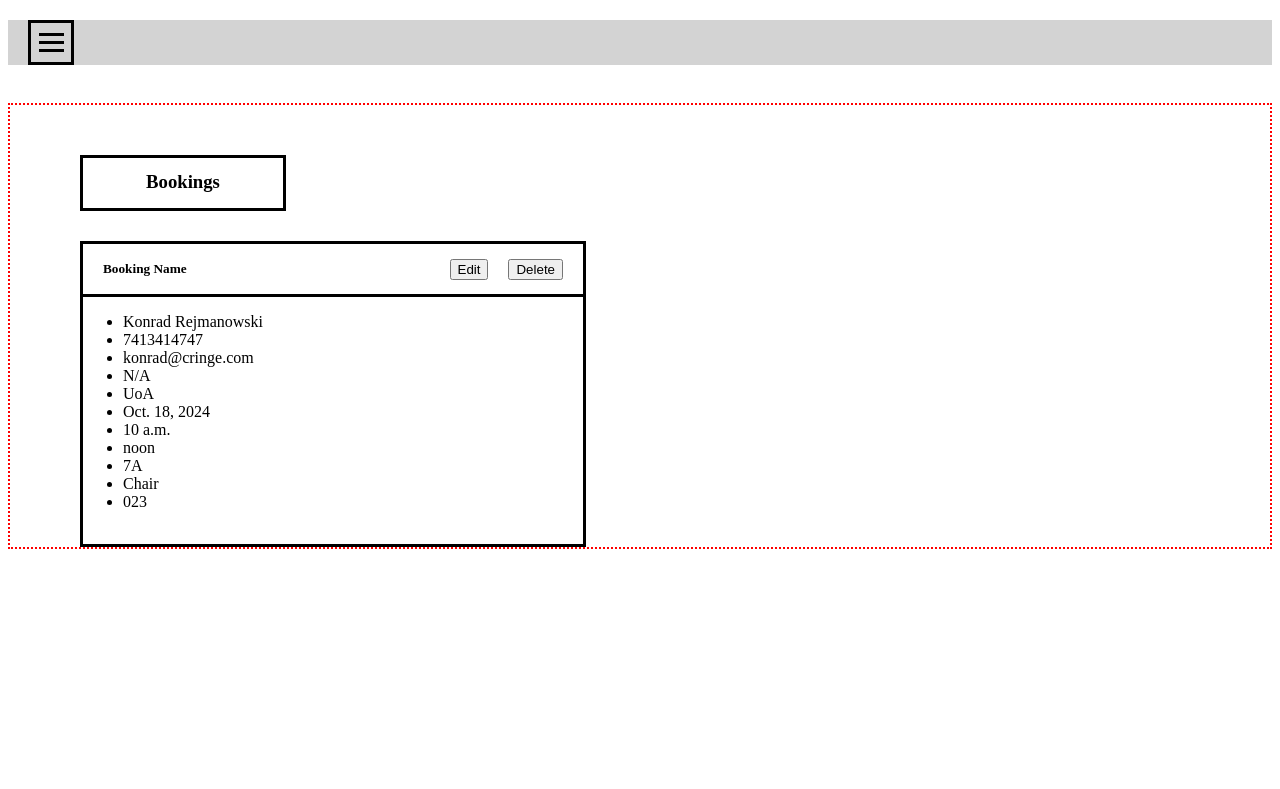
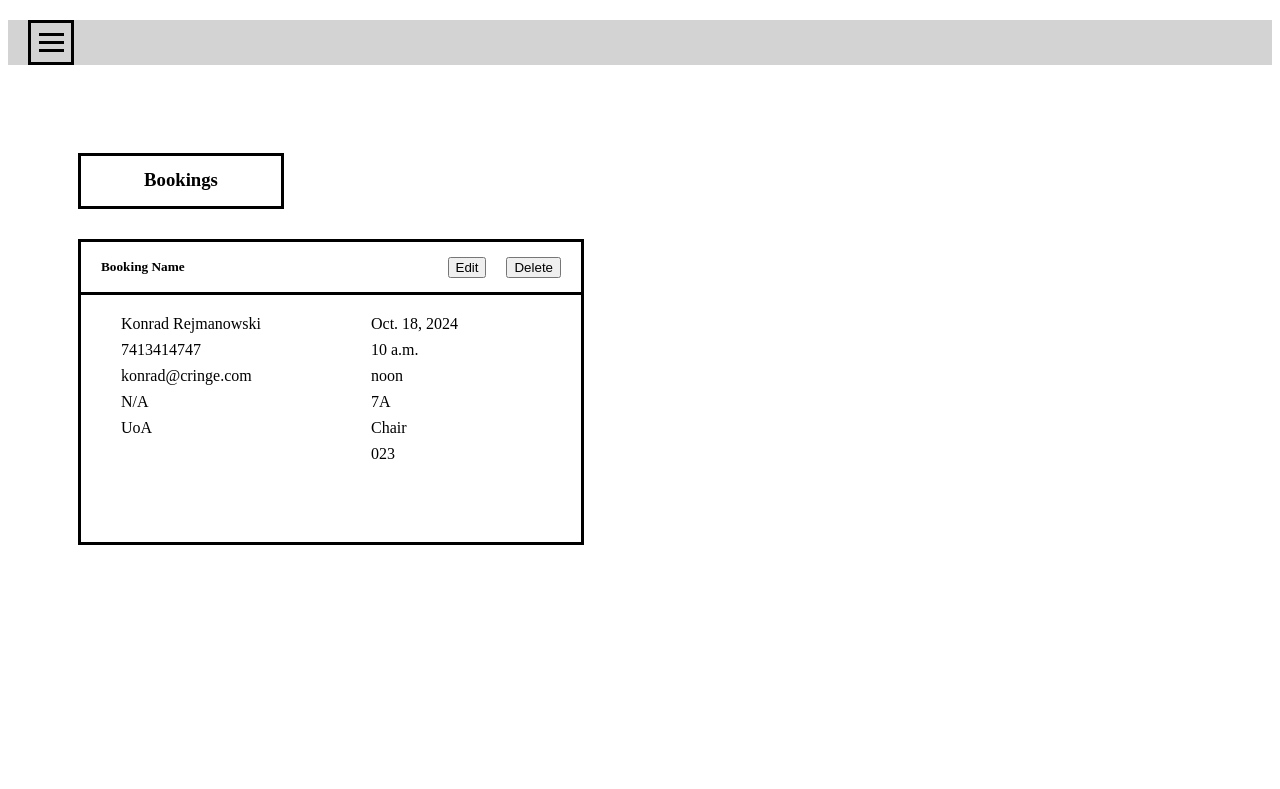
Before and after one commit to DragonizerX/CS3028-GroupAssignment-Kilo, a Django app: page /MCalendar/myBookings/ in a window 1280 px wide. Shown: the top 789 px of the page. Run offline with Django 5.2, Linux system fonts and the light colour scheme; data comes from the database, SQL or seed files in the repository.

Commit message:
List Item UI changes

```diff
--- a/MHBook/MCalendar/templates/myBookings.html
+++ b/MHBook/MCalendar/templates/myBookings.html
@@ -62,11 +62,6 @@
                 line-height: 50px;
             }
 
-            .details {
-                max-width: 500px;
-                height: 250px;
-            }
-
             .bookingName {
                 margin: auto;
                 padding: 0 20px;
@@ -85,6 +80,21 @@
                 padding: 0 20px 0 0;
             }
 
+            .details {
+                max-width: 500px;
+                height: 250px;
+            }
+
+            .detailsDiv {
+                width: 50%;
+                float: left;
+            }
+
+            .detailsListItem {
+                list-style-type: none;
+                margin: auto;
+                padding: 4px 0;
+            }
 
         </style>
 
@@ -111,7 +121,7 @@
             </div>
         </header>
 
-        <div style="padding: 50px 0 0 50px;margin-top: 50px;border: dotted 2px red;">
+        <div style="padding: 50px 0 0 50px;margin-top: 50px;">
 
             <div id="bookings">
                 <h3>Bookings</h3>
@@ -129,22 +139,32 @@
                 </div>
 
                 <div class="details">
-                    <div class="boxText">
-                        <ul>
-                            {% for x in myBookings %}
-                                <li>{{ x.fullname }}</li>
-                                <li>{{ x.phone }}</li>
-                                <li>{{ x.email }}</li>
-                                <li>{{ x.supervisor }}</li>
-                                <li>{{ x.organisation }}</li>
-                                <li>{{ x.date }}</li>
-                                <li>{{ x.start }}</li>
-                                <li>{{ x.finish }}</li>
-                                <li>{{ x.room }}</li>
-                                <li>{{ x.equipment }}</li>
-                                <li>{{ x.equipmentid }}</li>
-                            {% endfor %}
-                        </ul>
+                    <div class="detailsDiv">
+                        <div class="boxText">
+                            <ul>
+                                {% for x in myBookings %}
+                                    <li class="detailsListItem">{{ x.fullname }}</li>
+                                    <li class="detailsListItem">{{ x.phone }}</li>
+                                    <li class="detailsListItem">{{ x.email }}</li>
+                                    <li class="detailsListItem">{{ x.supervisor }}</li>
+                                    <li class="detailsListItem">{{ x.organisation }}</li>
+                                {% endfor %}
+                            </ul>
+                        </div>
+                    </div>
+                    <div class="detailsDiv">
+                        <div class="boxText">
+                            <ul>
+                                {% for x in myBookings %}
+                                    <li class="detailsListItem">{{ x.date }}</li>
+                                    <li class="detailsListItem">{{ x.start }}</li>
+                                    <li class="detailsListItem">{{ x.finish }}</li>
+                                    <li class="detailsListItem">{{ x.room }}</li>
+                                    <li class="detailsListItem">{{ x.equipment }}</li>
+                                    <li class="detailsListItem">{{ x.equipmentid }}</li>
+                                {% endfor %}
+                            </ul>
+                        </div>
                     </div>
                 </div>
             </div>
```
